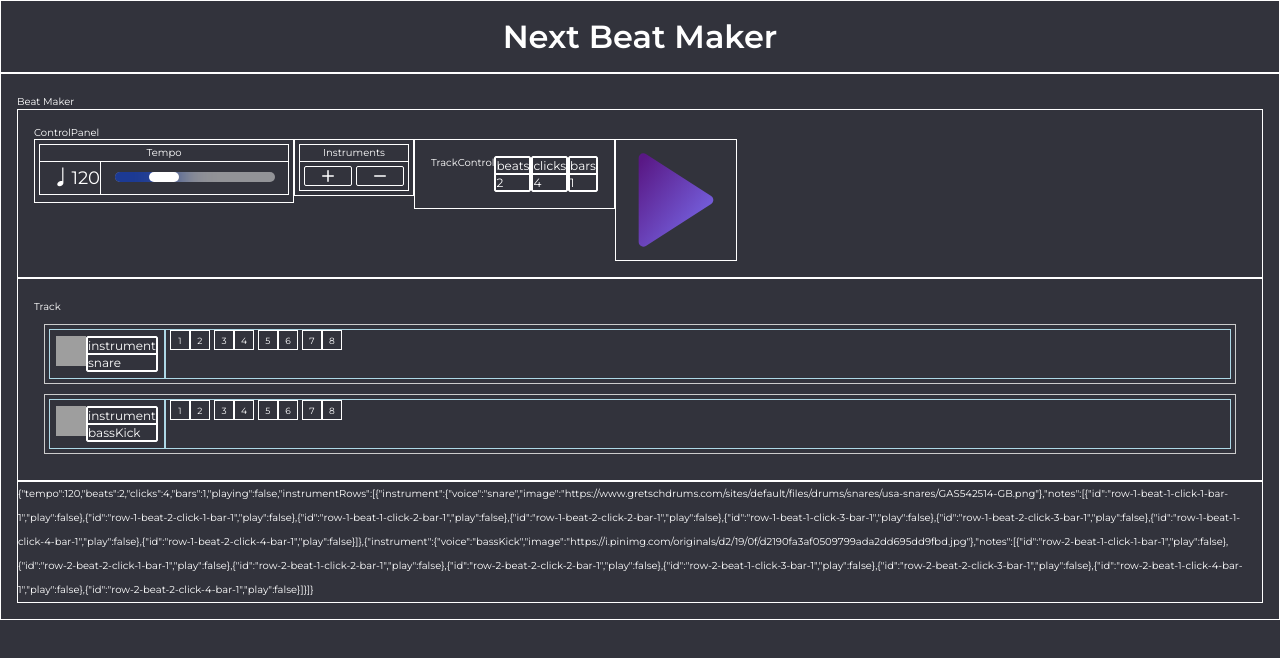
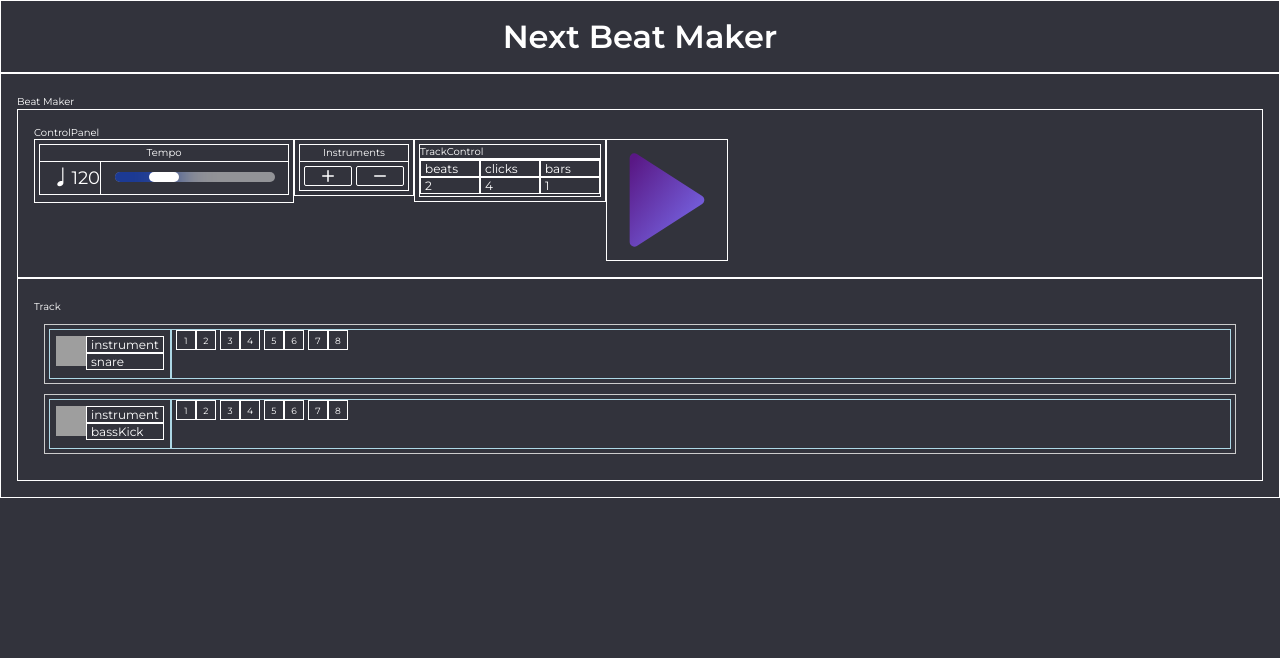
Before and after one commit to mrChernicharo/next-beat2, a Next.js app: page / in a window 1280 px wide. Shown: the top 658 px of the page. Built offline with nearby package versions, Linux system fonts and the light colour scheme; grey boxes are pictures that could not be loaded; a web font is replaced by a local one.

Commit message:
mais css ...

```diff
--- a/src/pages/components/BeatMaker/Beatmaker.tsx
+++ b/src/pages/components/BeatMaker/Beatmaker.tsx
@@ -108,7 +108,7 @@ export default function BeatMaker() {
           setNote={handleNoteChange}
         />
       </div>
-      <div className="state-log">{JSON.stringify(track)}</div>
+      {/* <div className="state-log">{JSON.stringify(track)}</div> */}
     </BeatMakerContainer>
   );
 }
--- a/src/pages/components/BeatMaker/ControlPanel/TrackControl/TrackControl.tsx
+++ b/src/pages/components/BeatMaker/ControlPanel/TrackControl/TrackControl.tsx
@@ -25,9 +25,10 @@ export function TrackControl({
 }: ITrackControlProps) {
   return (
     <TrackControlContainer>
-      <div>
-        <span className="component-title">TrackControl</span>
+      <div className="title">
+        <span>TrackControl</span>
       </div>
+      <div className="container">
         <AppSelect
           lable={'beats'}
           options={appBeatOptions}
@@ -48,6 +49,7 @@ export function TrackControl({
           initialValue={bars}
           setValue={setBars}
         />
+      </div>
     </TrackControlContainer>
   );
 }
--- a/src/styles/AppSelectStyles.tsx
+++ b/src/styles/AppSelectStyles.tsx
@@ -5,19 +5,23 @@ interface ISelectProps {
 }
 
 export const AppSelectContainer = styled.div`
-  border: 1px solid;
+  /* border: 1px solid; */
   height: 36px;
+  min-width: 60px;
   font-size: 12px;
   flex-direction: column;
   border-radius: 2px;
   z-index: ${(props: ISelectProps) => (props.opened ? 5 : 3)};
-  transition: 0.8s;
+  /* transition: 0.8s; */
 
   .label {
     border: 1px solid;
+    padding: 0 4px;
   }
   .value {
     border: 1px solid;
+    padding: 0 4px;
+
     cursor: pointer;
 
     &:hover {
@@ -32,6 +36,8 @@ export const AppSelectContainer = styled.div`
 
     .option {
       border: 1px solid;
+      padding: 0 4px;
+
       cursor: pointer;
       z-index: ${(props: ISelectProps) => (props.opened ? 5 : 4)};
 
--- a/src/styles/NoteStyles.tsx
+++ b/src/styles/NoteStyles.tsx
@@ -18,7 +18,7 @@ export const NoteContainer = styled.div`
     props.shouldPlay ? 'blue' : 'transparent'};
 
   &.current-note {
-    border-bottom: 3px solid purple;
+    border-bottom: 3px solid #9b119b;
   }
 
   &[id*='beat-1-'] {
--- a/src/styles/TrackControlStyles.tsx
+++ b/src/styles/TrackControlStyles.tsx
@@ -2,7 +2,15 @@ import styled from 'styled-components';
 
 export const TrackControlContainer = styled.div`
   border: 1px solid;
-  // 100%;
+  display: flex;
+  flex-direction: column;
   height: 100%;
-  padding: 16px;
+  padding: 4px;
+
+  .title {
+    border: 1px solid;
+  }
+  .container {
+    border: 1px solid;
+  }
 `;
```
Lines whose indentation alone changed are shown as unchanged.
